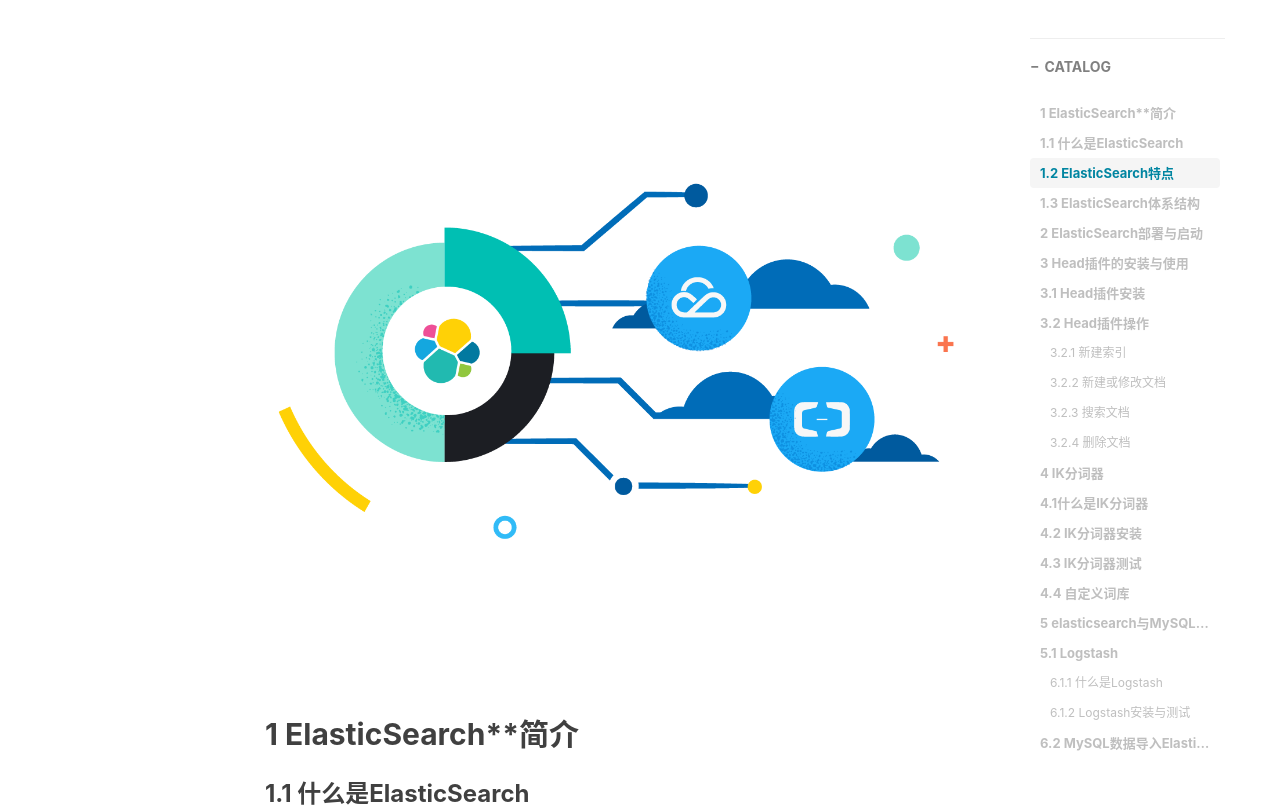
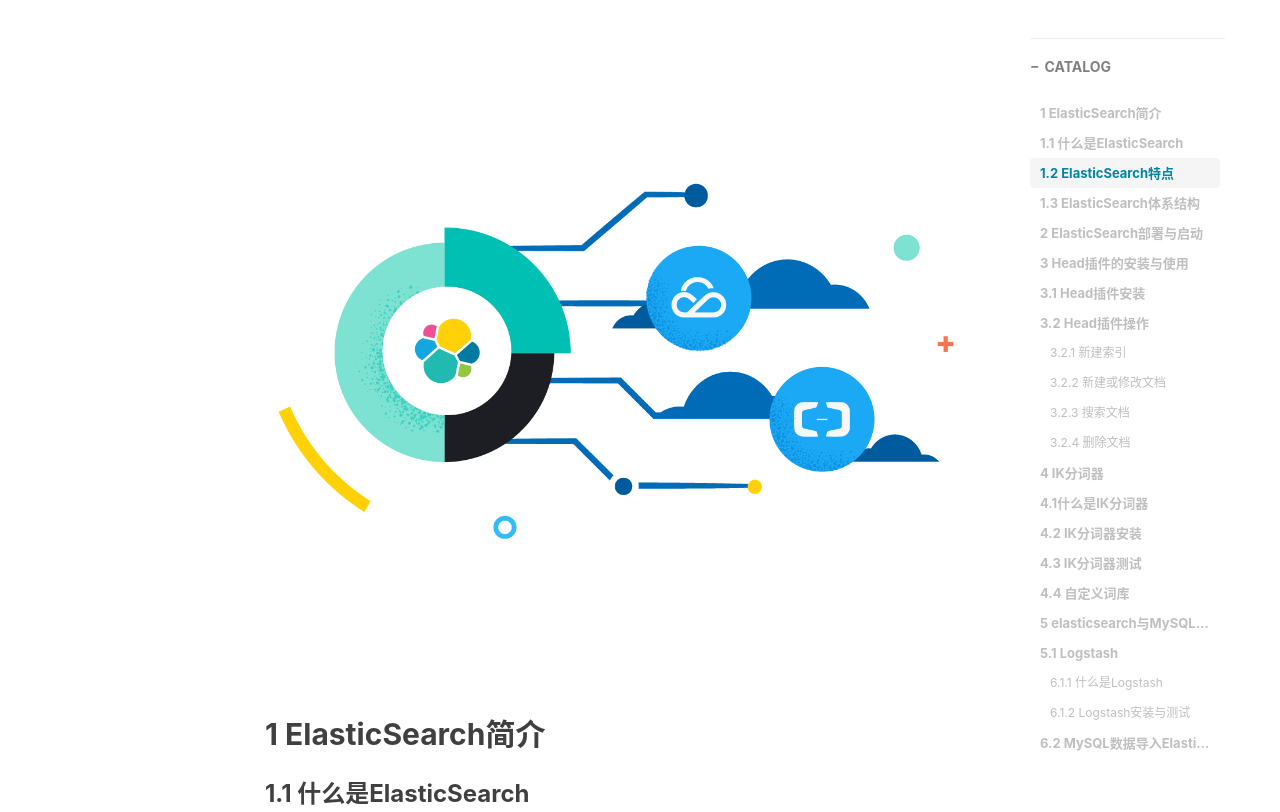
Before and after one commit to minggaowang/minggaowang.github.io, a Jekyll site: the page built from _posts/2019-11-30-分布式搜索引擎ElasticSearch.MD, in a window 1280 px wide and 1400 px high. Shown: the part 585-1397 px from the top of the window. Built offline with Jekyll 4.4.1, drawn with Linux system fonts in a browser that asks for light colours; nearby versions of some CDN libraries; comment, search, counter and statistics services are not loaded.

```diff
--- a/_posts/2019-11-30-分布式搜索引擎ElasticSearch.MD
+++ b/_posts/2019-11-30-分布式搜索引擎ElasticSearch.MD
@@ -12,7 +12,7 @@ tags:
 
 ![](https://raw.githubusercontent.com/minggaowang/minggaowang.github.io/master/img/home-banner-tencent-alibaba-cloud.png)
 
-## 1 ElasticSearch**简介
+## 1 ElasticSearch简介
 
 ### **1.1** 什么是**ElasticSearch**
 
```
